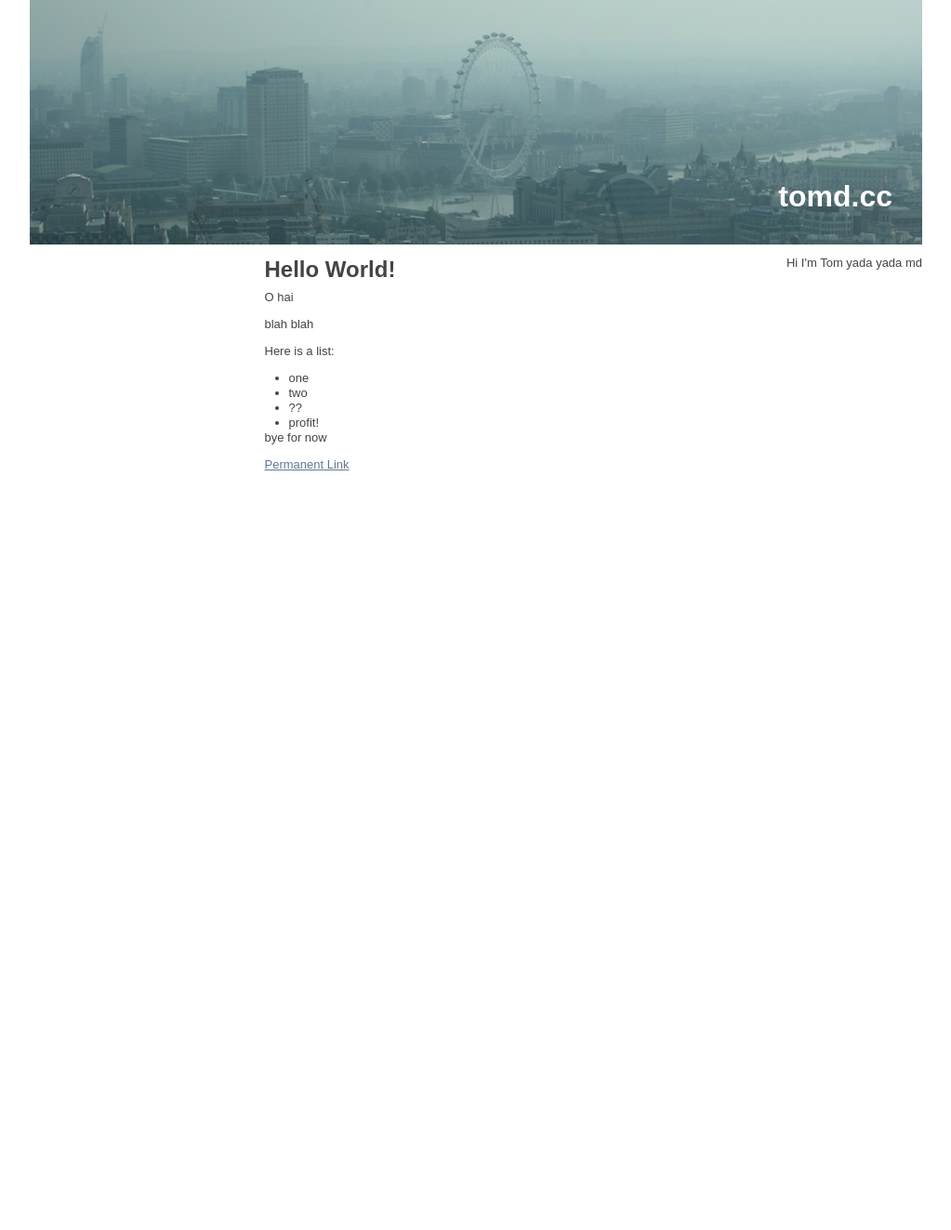
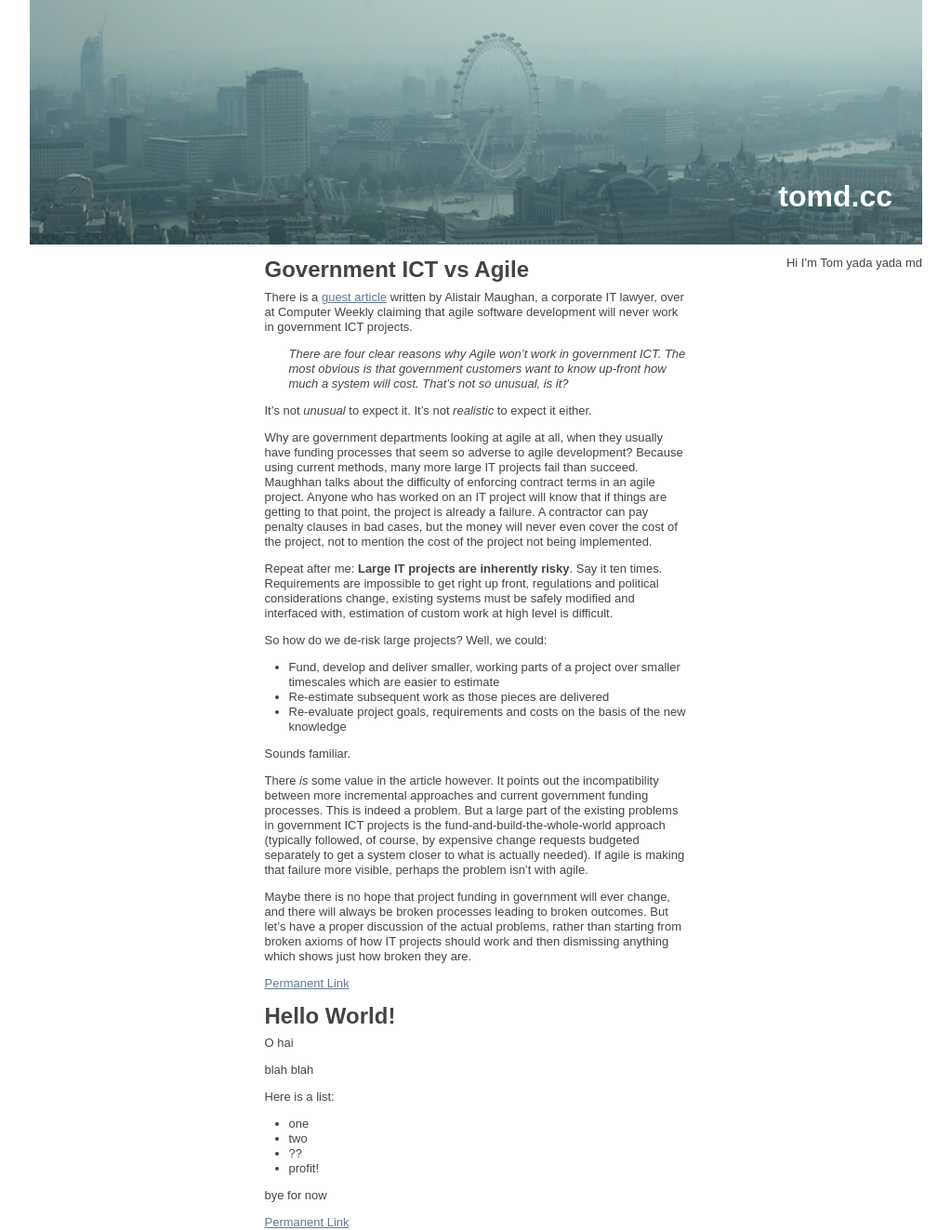
Before and after one commit to tomdcc/tomdcc.github.com, a Jekyll site: the page built from index.html, in a window 1280 px wide. Shown: the whole page at 93% size, without its empty margins (128-1151 px from the left). Built offline with Jekyll 4.4.1, drawn with Linux system fonts in a browser that asks for light colours; nearby versions of some CDN libraries; before the commit the page ends 900 px from its top, so only the background shows below that.

Commit message:
added govt-vs-agile post, tweaked css

```diff
--- /dev/null
+++ b/_posts/2011-05-02-govt-ict-vs-agile.markdown
@@ -0,0 +1,26 @@
+---
+title: Government ICT vs Agile
+layout: post
+---
+There is a [guest article](http://www.computerweekly.com/blogs/public-sector/2011/04/agile-will-fail-govit-says-cor.html) written by Alistair Maughan, a corporate IT lawyer, over at Computer Weekly claiming that agile software development will never work in government ICT projects.
+
+> There are four clear reasons why Agile won't work in government ICT. The most obvious is that government
+> customers want to know up-front how much a system will cost. That's not so unusual, is it?
+
+It's not _unusual_ to expect it. It's not _realistic_ to expect it either.
+
+Why are government departments looking at agile at all, when they usually have funding processes that seem so adverse to agile development? Because using current methods, many more large IT projects fail than succeed. Maughhan talks about the difficulty of enforcing contract terms in an agile project. Anyone who has worked on an IT project will know that if things are getting to that point, the project is already a failure. A contractor can pay penalty clauses in bad cases, but the money will never even cover the cost of the project, not to mention the cost of the project not being implemented.
+
+Repeat after me: **Large IT projects are inherently risky**. Say it ten times. Requirements are impossible to get right up front, regulations and political considerations change, existing systems must be safely modified and interfaced with, estimation of custom work at high level is difficult.
+
+So how do we de-risk large projects? Well, we could:
+ - Fund, develop and deliver smaller, working parts of a project over smaller timescales which are easier to estimate
+ - Re-estimate subsequent work as those pieces are delivered
+ - Re-evaluate project goals, requirements and costs on the basis of the new knowledge
+
+
+Sounds familiar.
+
+There _is_ some value in the article however. It points out the incompatibility between more incremental approaches and current government funding processes. This is indeed a problem. But a large part of the existing problems in government ICT projects is the fund-and-build-the-whole-world approach (typically followed, of course, by expensive change requests budgeted separately to get a system closer to what is actually needed). If agile is making that failure more visible, perhaps the problem isn't with agile.
+
+Maybe there is no hope that project funding in government will ever change, and there will always be broken processes leading to broken outcomes. But let's have a proper discussion of the actual problems, rather than starting from broken axioms of how IT projects should work and then dismissing anything which shows just how broken they are.
--- a/css/tomd.css
+++ b/css/tomd.css
@@ -34,3 +34,13 @@
  .blog-post p {
     margin-bottom: 1em;
  }
+ .blog-post ul {
+    margin-bottom: 1em;
+ }
+ .blog-post blockquote {
+    padding-left: 2em;
+    font-style: italic;
+ }
+ .blog-post em {
+   font-style: italic;
+ }
```
